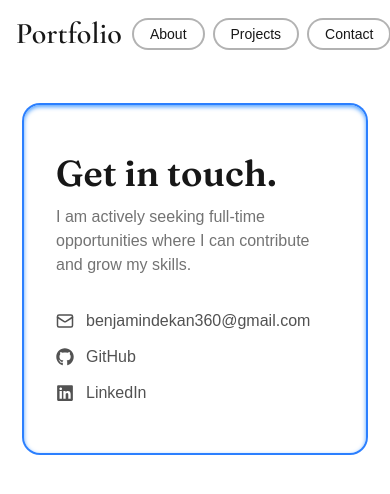
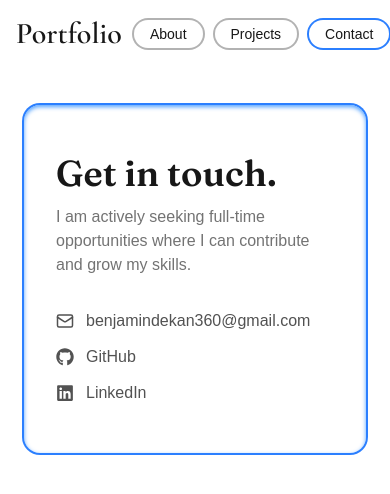
Before and after one commit to Benjamin-Dekan/portfolio, a Next.js app: page /contact in a window 390 px wide. Shown: the top 494 px of the page. Built offline with nearby package versions, Linux system fonts and the light colour scheme.

Commit message:
style: add responsive navbar buttons to indicate current route

```diff
--- a/app/components/ui/Button.tsx
+++ b/app/components/ui/Button.tsx
@@ -1,14 +1,22 @@
+"use client";
+
 import Link from "next/link";
+import { usePathname } from "next/navigation";
 
 interface ButtonProps {
   redirectLink: string;
   textInput: string;
 }
+
 export const Button = ({ redirectLink, textInput }: ButtonProps) => {
+  const pathname = usePathname();
+
   return (
     <Link
-      className="px-4 py-1 rounded-full ring-2 ring-black/30 "
-      href={`${redirectLink}`}
-    >{`${textInput}`}</Link>
+      className={`px-4 py-1 rounded-full ring-2 ring-black/30 ${pathname === redirectLink ? "ring-blue-500" : ""}`}
+      href={redirectLink}
+    >
+      {textInput}
+    </Link>
   );
 };
```
